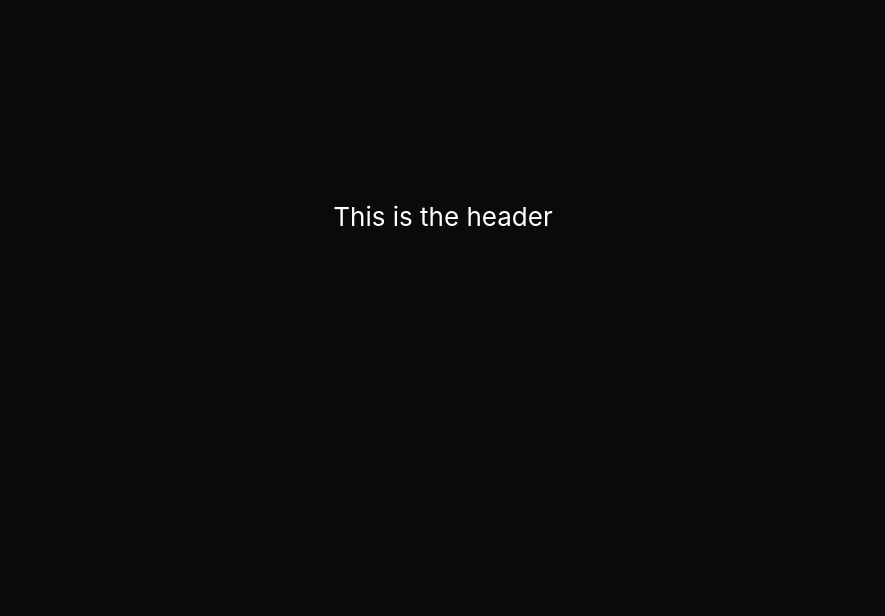
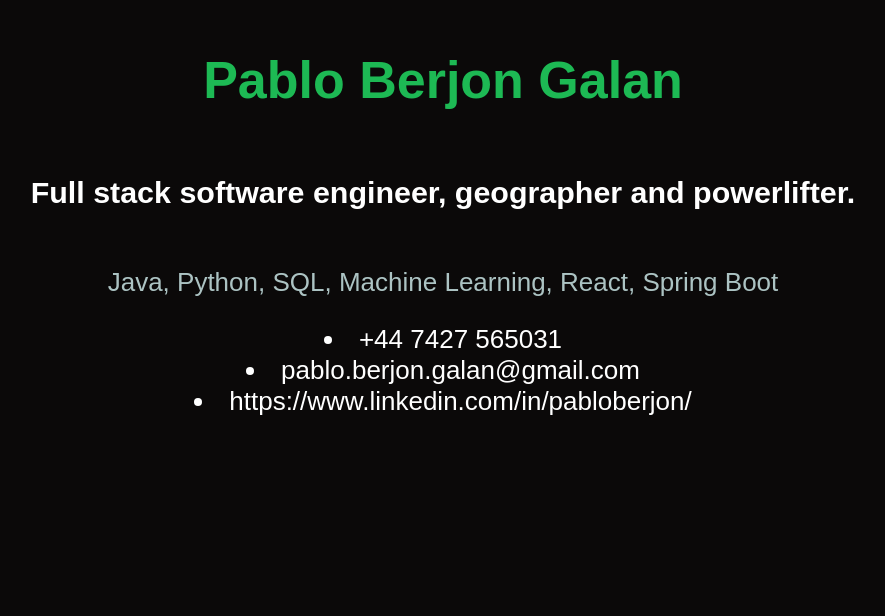
Before and after one commit to hmannelig/new-website, a React (Create React App) app: page / in a window 1280 px wide. Shown: the part 184-800 px from the top of the page, without its empty margins (197-1082 px from the left). Built offline with nearby package versions, Linux system fonts and the light colour scheme.

Commit message:
update scrollbar and experiment screen resizing

```diff
--- a/src/App.js
+++ b/src/App.js
@@ -1,15 +1,25 @@
 import "./css/App.css";
 import Page from "./components/Page";
+// import Box from "./components/Box";
 
 function App() {
   return (
     <div className="App">
-      <header className="App-header">This is the header</header>
-      {/* <hr class="faded" /> */}
+      <header className="App-header">
+        <h1>Pablo Berjon Galan</h1>
+        <h3>
+          Full stack <b>software engineer</b>, <b>geographer</b> and{" "}
+          <b>powerlifter</b>.
+        </h3>
+        <p className="paragraph">
+          Java, Python, SQL, Machine Learning, React, Spring Boot
+        </p>
+        <li>+44 7427 565031</li> <li>pablo.berjon.galan@gmail.com</li>
+        <li>https://www.linkedin.com/in/pabloberjon/</li>
+      </header>
       <body className="App-body">
         <Page />
       </body>
-      {/* <hr class="faded" /> */}
       <footer />
     </div>
   );
--- a/src/css/App.css
+++ b/src/css/App.css
@@ -1,11 +1,73 @@
 @import "./color-palette.css";
+
 .App {
+  font-family: "proxima-nova", sans-serif;
   text-align: center;
-  /* overflow: hidden; */
+  /* width: 100%; */
+  overflow: hidden;
+  /* scrollbar-color: var(--spotify-rich-black-FOGRA) var(--spotify-gray-light); */
+}
+
+/* Extra small devices (phones, 600px and down)
+@media only screen and (max-width: 600px) {
+  .App .App-body {
+    width: 100%;
+  }
+}
+
+/* Small devices (portrait tablets and large phones, 600px and up) */
+/* @media only screen and (min-width: 600px) {
+  .App .App-body {
+    width: 100%;
+  }
+} */
+
+/* Medium devices (landscape tablets, 768px and up) */
+/* @media only screen and (min-width: 768px) {
+  .App .App-body {
+    width: 100%;
+  }
+} */
+
+/* Large devices (laptops/desktops, 992px and up) */
+/* @media only screen and (min-width: 992px) {
+  .App .App-body {
+    width: 100%;
+  }
+} */
+
+/* Extra large devices (large laptops and desktops, 1200px and up) */
+/* @media only screen and (min-width: 1200px) {
+  .App,
+  .App-body {
+    width: 100%;
+  }
+} */
+
+.App h1 {
+  color: var(--spotify-green);
 }
 
 ::-webkit-scrollbar {
-  display: none;
+  scrollbar-color: var(--spotify-gray-light) var(--spotify-rich-black-FOGRA);
+}
+
+::-webkit-scrollbar-track {
+  background: var(--spotify-rich-black-FOGRA);
+}
+
+::-webkit-scrollbar {
+  width: 2em;
+  height: 2em;
+  /* display: none; */
+  background: var(--spotify-rich-black-FOGRA);
+}
+
+::-webkit-scrollbar-thumb {
+  background-color: var(--spotify-green);
+  border-radius: 15px;
+  max-height: 10px;
+  /* border: 3px solid var(--spotify-green); */
 }
 
 .App-logo {
@@ -33,6 +95,7 @@
   justify-content: center;
   font-size: calc(10px + 2vmin);
   color: white;
+  /* background-size: 100%; */
 }
 
 .App-link {
@@ -82,3 +145,7 @@
   background-color: var(--spotify-rich-black-FOGRA);
   height: 25vh;
 }
+
+.App-header .paragraph {
+  color: var(--spotify-gray-light);
+}
--- a/src/css/box.css
+++ b/src/css/box.css
@@ -7,7 +7,7 @@
   height: 40vmin;
   align-items: center;
   justify-content: center;
-  border-radius: 15px;
+  border-radius: 30px;
   /* background-color: var(--max-yellow-red); */
   /* background: linear-gradient(
     var(--max-yellow-red),
--- a/src/css/color-palette.css
+++ b/src/css/color-palette.css
@@ -32,6 +32,8 @@
   --spotify-black: #191414;
   --spotify-smooky-black: #171212;
   --spotify-rich-black-FOGRA: #0b0909;
+  --spotify-gray: #89a9a9;
+  --spotify-gray-light: #ACC3C3;
 
   --cyan-process: #01baef;
   --max-blue-green: #0CBABA;
--- a/src/css/index.css
+++ b/src/css/index.css
@@ -2,9 +2,10 @@
 
 body {
   margin: 0;
-  font-family: -apple-system, BlinkMacSystemFont, "Segoe UI", "Roboto", "Oxygen",
+  font-family: 'proxima-nova', sans-serif;
+  /* font-family: -apple-system, BlinkMacSystemFont, "Segoe UI", "Roboto", "Oxygen",
     "Ubuntu", "Cantarell", "Fira Sans", "Droid Sans", "Helvetica Neue",
-    sans-serif;
+    sans-serif; */
   -webkit-font-smoothing: antialiased;
   -moz-osx-font-smoothing: grayscale;
 }
```
